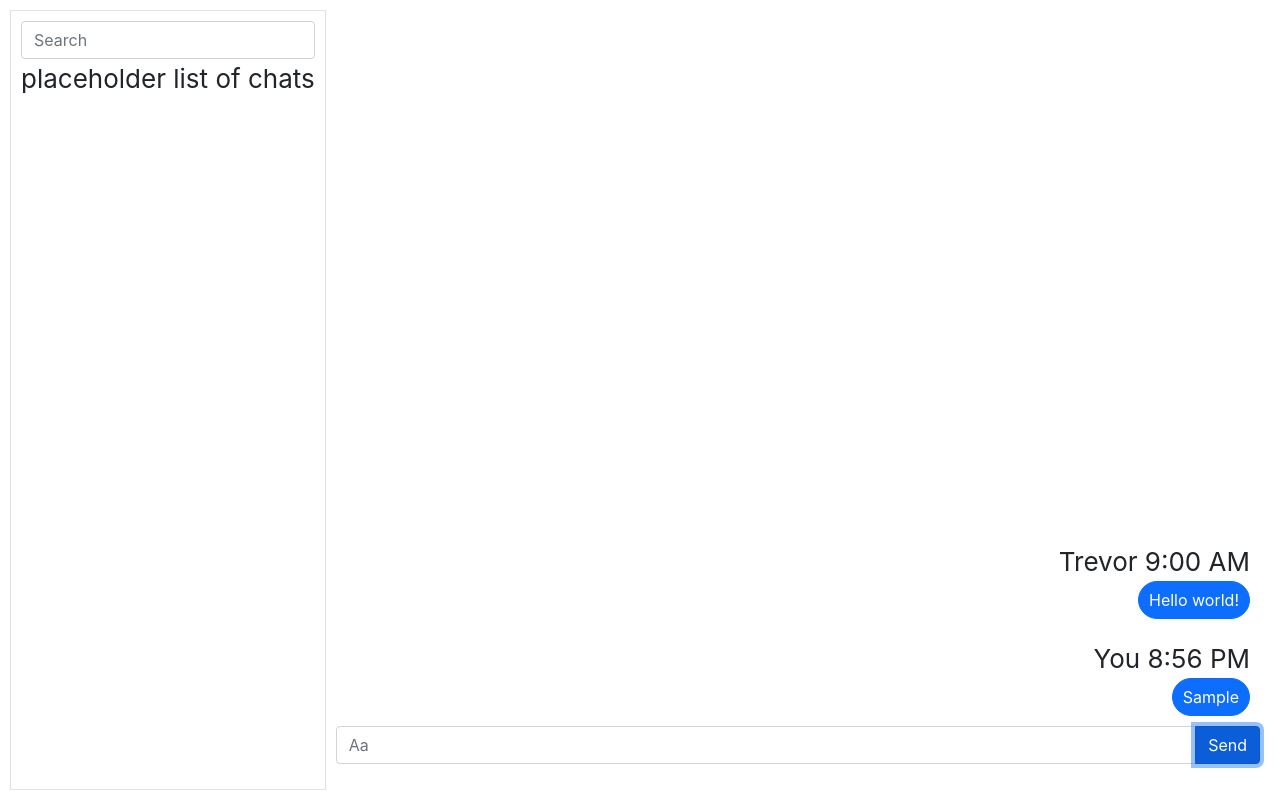
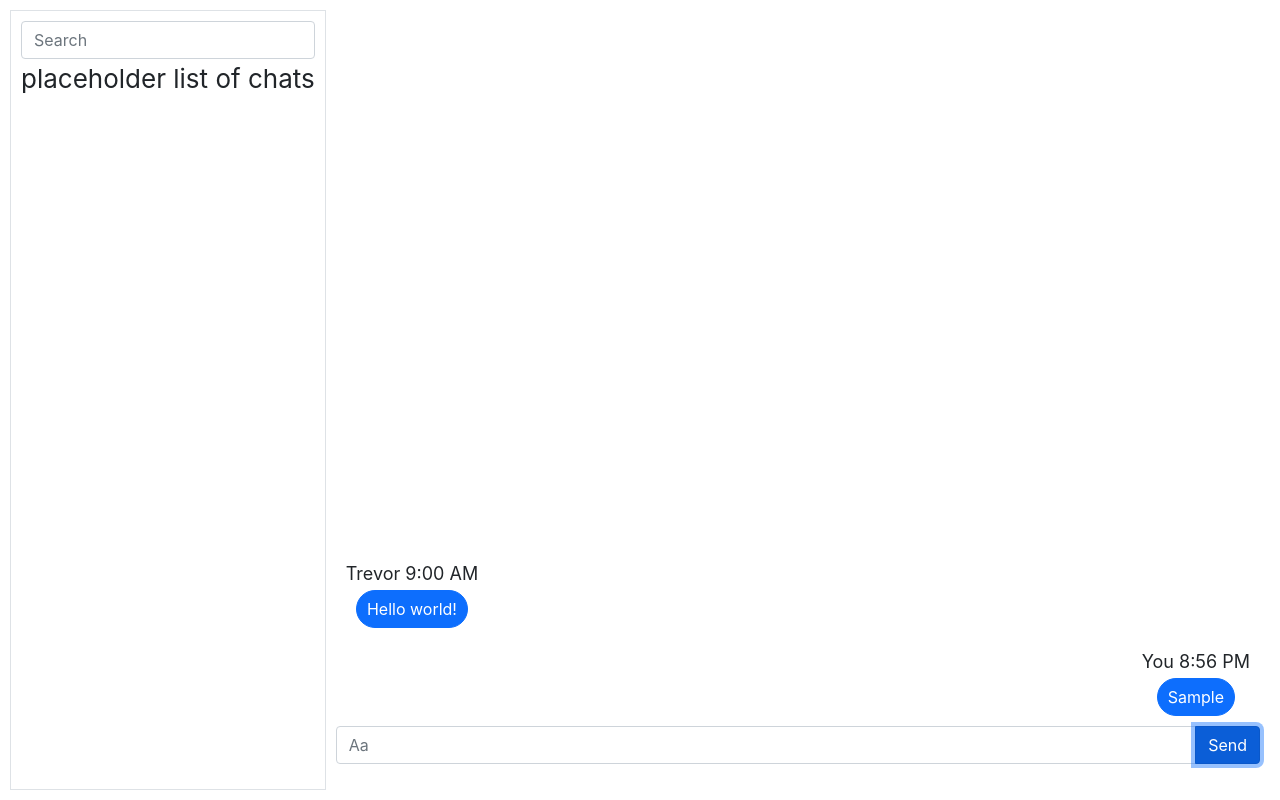
Before and after one commit to trevorong/Chatroom, a React (Create React App) app: page /room in a window 1280 px wide. Both pictures are taken after typing "Sample" into the empty fields and a click on the button "Send". Built offline with nearby package versions, Linux system fonts and the light colour scheme.

Commit message:
added support for sent/received msg alignment

```diff
--- a/src/App.css
+++ b/src/App.css
@@ -47,6 +47,10 @@ ul {
   }
 }
 
+.chats-list {
+  max-width: 400px;
+}
+
 .chat-module {
   max-height: 100vh;
   width: 100vw;
@@ -55,7 +59,6 @@ ul {
 .login-module {
   max-width: 500px;
   max-height: 500px;
-
   padding: 25px;
 }
 
@@ -68,7 +71,15 @@ ul {
 }
 
 .msg-sender {
+  font-size: calc(10px + 1vmin);
+}
+
+.msg-self {
   align-self: flex-end;
+}
+
+.msg-other {
+  align-self: flex-start;
 }
 
 .msg-body {
@@ -76,8 +87,6 @@ ul {
   padding-right: 10px;
 
   color: white;
-
-  align-self: flex-end;
 }
 
 .border {
--- a/src/ChatModule.js
+++ b/src/ChatModule.js
@@ -2,8 +2,8 @@ import React, {useState} from 'react';
 import Chatroom from './Chatroom.js';
 
 function ChatModule() {
-  const [rooms, setRooms] = useState([]);
-  const [currID, setCurrID] = useState("cr-01");
+  // const [rooms, setRooms] = useState([]);
+  // const [currID, setCurrID] = useState("cr-01");
   const [searchVal, setSearchVal] = useState('');
 
   // const addRoom = () => {
@@ -33,7 +33,7 @@ function ChatModule() {
 
   return (
     <div className="chat-module row-container flex-grow">
-      <div className="hide-mobile col-container border">
+      <div className="chats-list hide-mobile col-container border">
         <input type="text" className="form-control" placeholder="Search" onChange={(event)=>setSearchVal(event.target.value)} value={searchVal} aria-label="Search bar"></input>
         <ul> placeholder list of chats</ul>
       </div>
--- a/src/Chatroom.js
+++ b/src/Chatroom.js
@@ -8,7 +8,7 @@ function Chatroom (props) {
         {
             id: "msg-#0",
             content: "Hello world!",
-            position: 1,
+            position: "left",
             sender: "Trevor",
             date: "9:00 AM",
         }
@@ -18,7 +18,7 @@ function Chatroom (props) {
 
     const displayMessages = (inputList) => inputList.map((item)=>
     <li key={item.id}>
-        <Message content={item.content} position={item.pos} sender={item.sender} date={item.date}/>
+        <Message content={item.content} position={item.position} sender={item.sender} date={item.date}/>
     </li>
     );
 
@@ -39,7 +39,7 @@ function Chatroom (props) {
         newMessages.push({
             id: 'msg-#' + numMsgs,
             content: input,
-            position: 0,
+            position: "right",
             sender: "You",
             date: timeSent,
         });
--- a/src/Message.js
+++ b/src/Message.js
@@ -4,9 +4,12 @@ function Message (props) {
     const content = props.content;
     const sender = props.sender;
     const date = props.date;
+    const position = props.position;
 
     return (
         <div className="col-container">
+            {position === "right" ?
+                <div className="msg-self">
                     <div className="msg-sender">
                         {sender} {date}
                     </div>
@@ -14,6 +17,17 @@ function Message (props) {
                         {content}
                     </div>
                 </div>
+                :
+                <div className="msg-other">
+                    <div className="msg-sender">
+                        {sender} {date}
+                    </div>
+                    <div className={`msg-body btn btn-primary rounded-pill`}>
+                        {content}
+                    </div>
+                </div>
+            }
+        </div>
     );
 }
 
```
Lines whose indentation alone changed are shown as unchanged.
